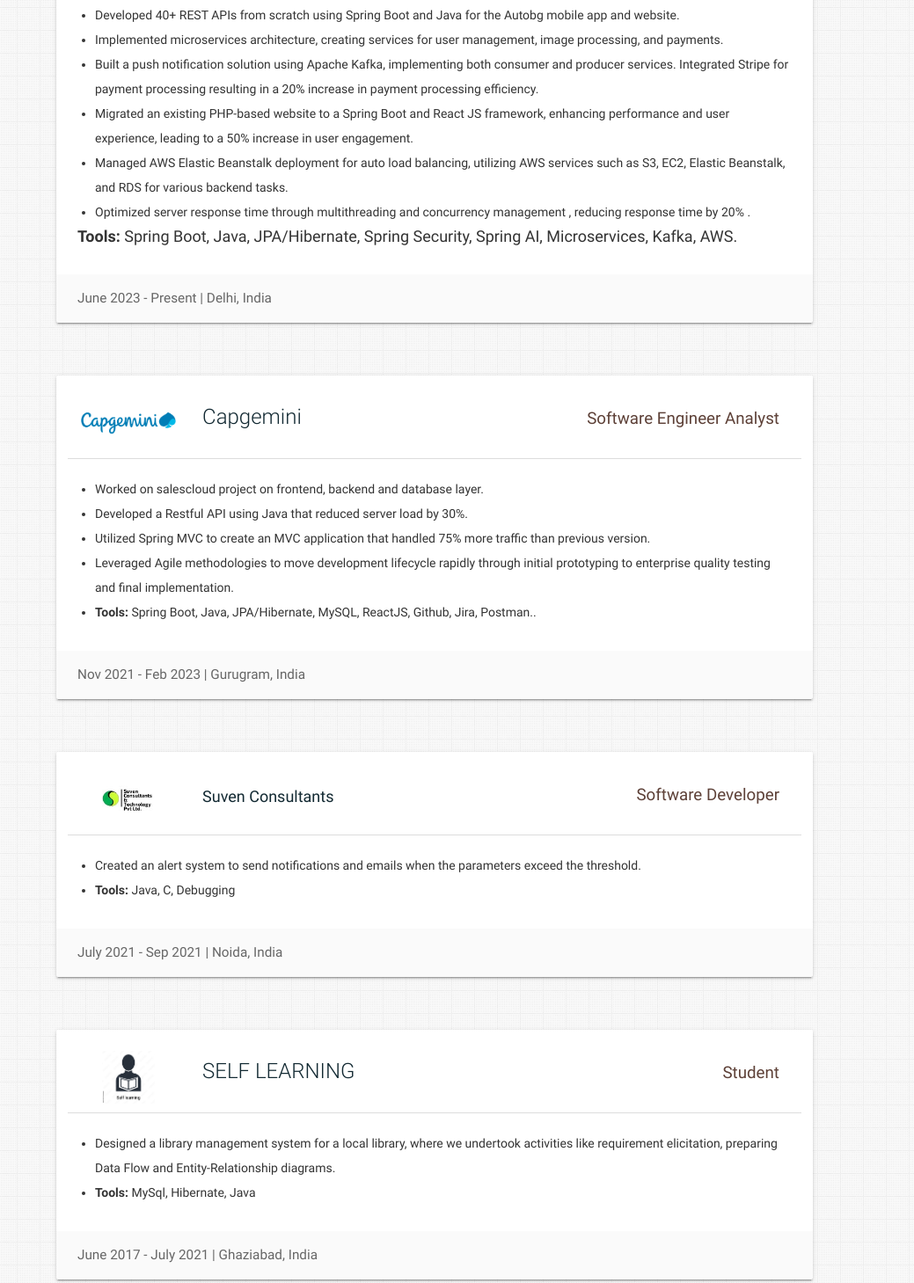
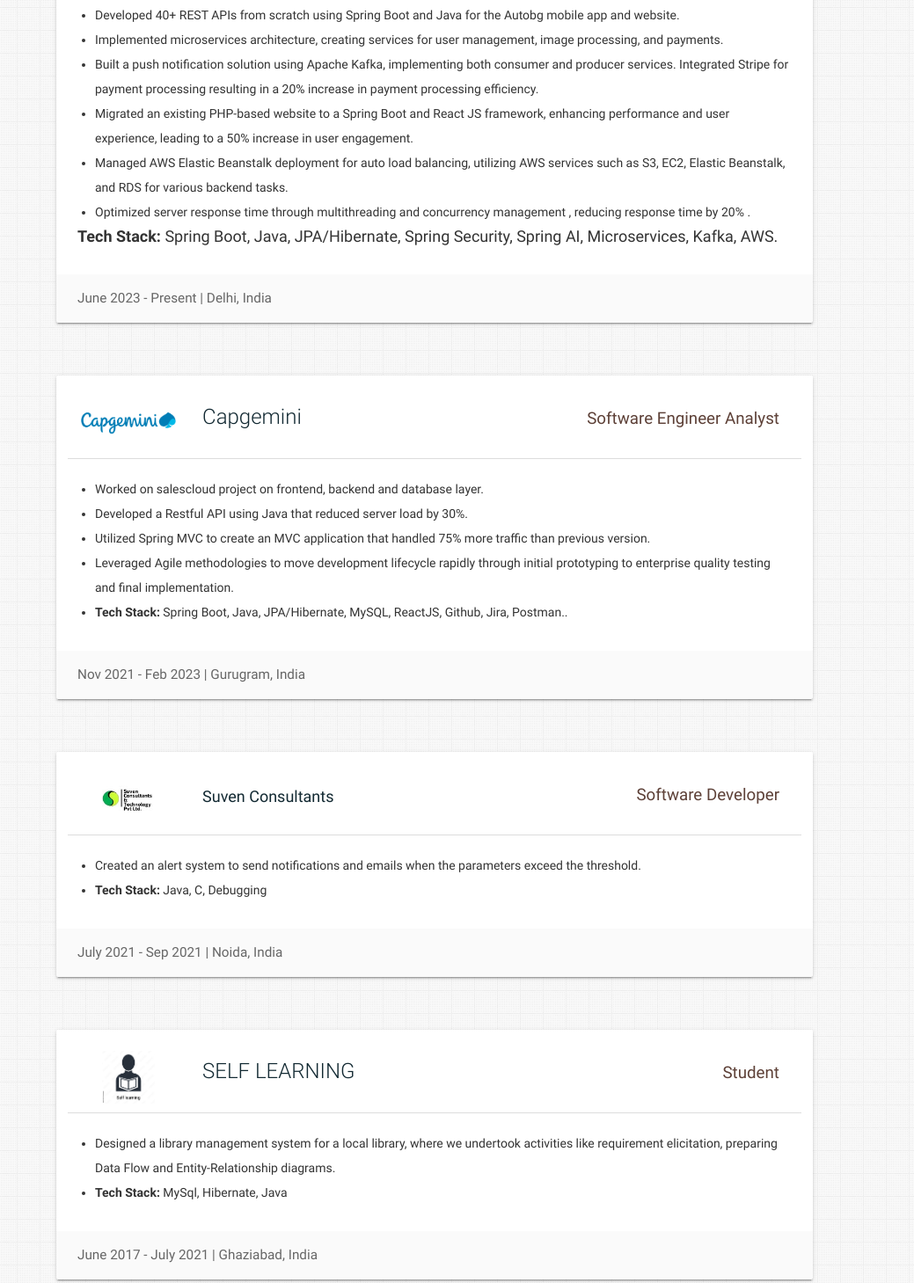
Before and after one commit to TyagiXShivam/TyagiXShivam.github.io, a plain HTML site: page index.html in a window 1280 px wide. Shown: the part 1787-3246 px from the top of the page at 88% size, without its empty margins (241-1280 px from the left). Drawn offline with nearby package versions, Linux system fonts and the light colour scheme.

Commit message:
30/07/24

```diff
--- a/index.html
+++ b/index.html
@@ -339,7 +339,7 @@
               <li>Optimized server response time through multithreading
                 and concurrency management , reducing response time by
                 20% .</li>
-              <b>Tools:</b> Spring Boot, Java, JPA/Hibernate, Spring Security, Spring AI, Microservices, Kafka, AWS.
+              <b>Tech Stack:</b> Spring Boot, Java, JPA/Hibernate, Spring Security, Spring AI, Microservices, Kafka, AWS.
             </ul>
           </div>
           <div class="card-action">
@@ -382,7 +382,7 @@
                 quality testing and final implementation.
               </li>
               <li>
-                <b>Tools:</b> Spring Boot, Java, JPA/Hibernate, MySQL, ReactJS, Github, Jira, Postman..
+                <b>Tech Stack:</b> Spring Boot, Java, JPA/Hibernate, MySQL, ReactJS, Github, Jira, Postman..
               </li>
             </ul>
           </div>
@@ -415,7 +415,7 @@
                 Created an alert system to send notifications and emails when the parameters exceed the threshold.
               </li>
               <li>
-                <b>Tools:</b> Java, C, Debugging
+                <b>Tech Stack:</b> Java, C, Debugging
               </li>
             </ul>
           </div>
@@ -448,7 +448,7 @@
                 and Entity-Relationship diagrams.
               </li>
               <li>
-                <b>Tools:</b> MySql, Hibernate, Java
+                <b>Tech Stack:</b> MySql, Hibernate, Java
               </li>
             </ul>
           </div>
```
